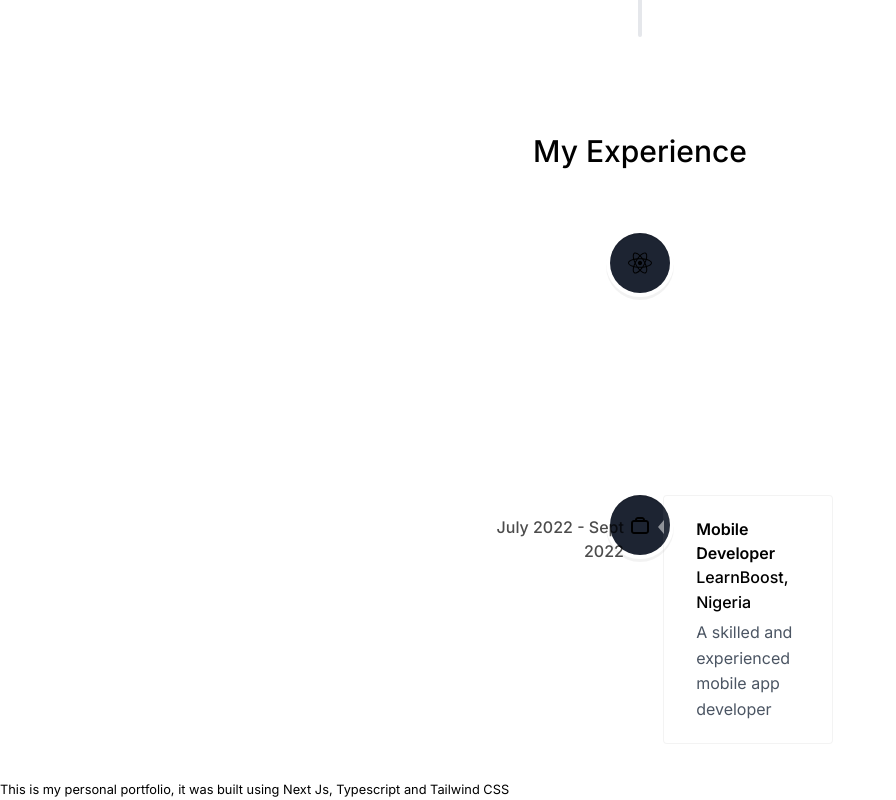
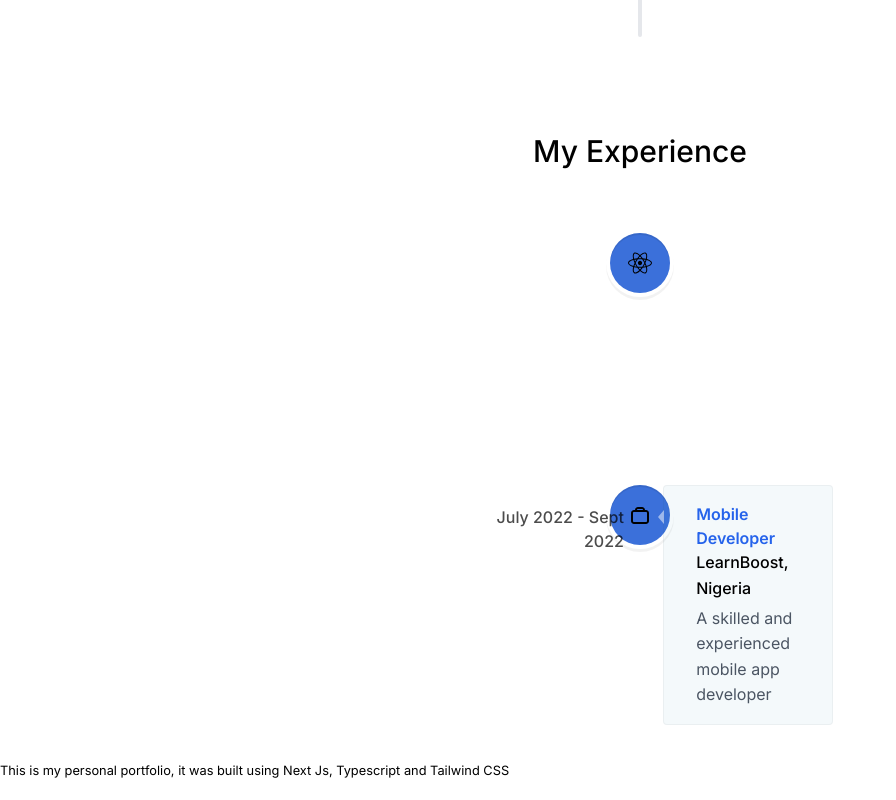
Before and after one commit to Lukman10a/newportfolio, a Next.js app: page / in a window 1280 px wide. Shown: the part 891-1691 px from the top of the page, without its empty margins (0-896 px from the left). Built offline with nearby package versions, Linux system fonts and the light colour scheme.

Commit message:
set visibility

```diff
--- a/components/sections/Experience.tsx
+++ b/components/sections/Experience.tsx
@@ -31,11 +31,11 @@ export default function Experience() {
             <VerticalTimelineElement
               contentStyle={{
                 background:
-                  theme === "light" ? "#f3f4f6" : "rgba(255, 255, 255, 0.05)",
+                  theme === "light" ? "#f3f4f6" : "rgba(43, 133, 178, 0.05)",
                 boxShadow: "none",
-                border: "1px solid rgba(34, 32, 32, 0.05)",
+                border: "1px solid rgba(48, 40, 40, 0.05)",
                 textAlign: "left",
-                padding: "1.3rem 2rem",
+                padding: "1rem 2rem",
               }}
               contentArrowStyle={{
                 borderRight:
@@ -46,11 +46,13 @@ export default function Experience() {
               date={item.date}
               icon={item.icon}
               iconStyle={{
-                background: theme === "light" ? "#ffff" : "#1d2432",
+                background: theme === "light" ? "#ffff" : "#3b70da",
                 fontSize: "1.5rem",
               }}
             >
-              <h3 className="font-semibold capitalize">{item.title}</h3>
+              <h3 className="font-semibold capitalize text-blue-600">
+                {item.title}
+              </h3>
               <p className="font-normal !mt-0">{item.location}</p>
               <p className="!mt-1 !font-normal text-gray-600 dark:text-white/75">
                 {item.description}
```
